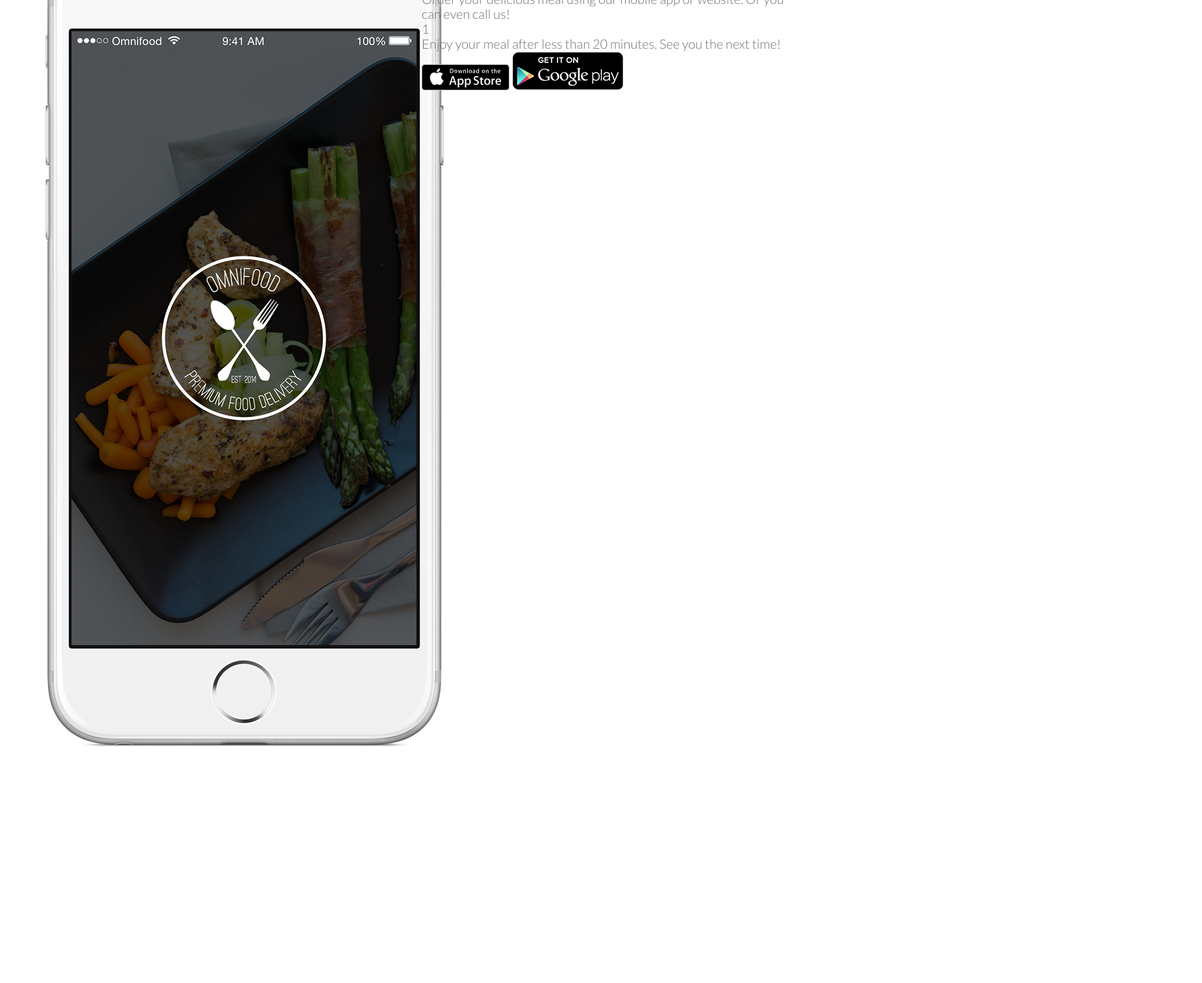
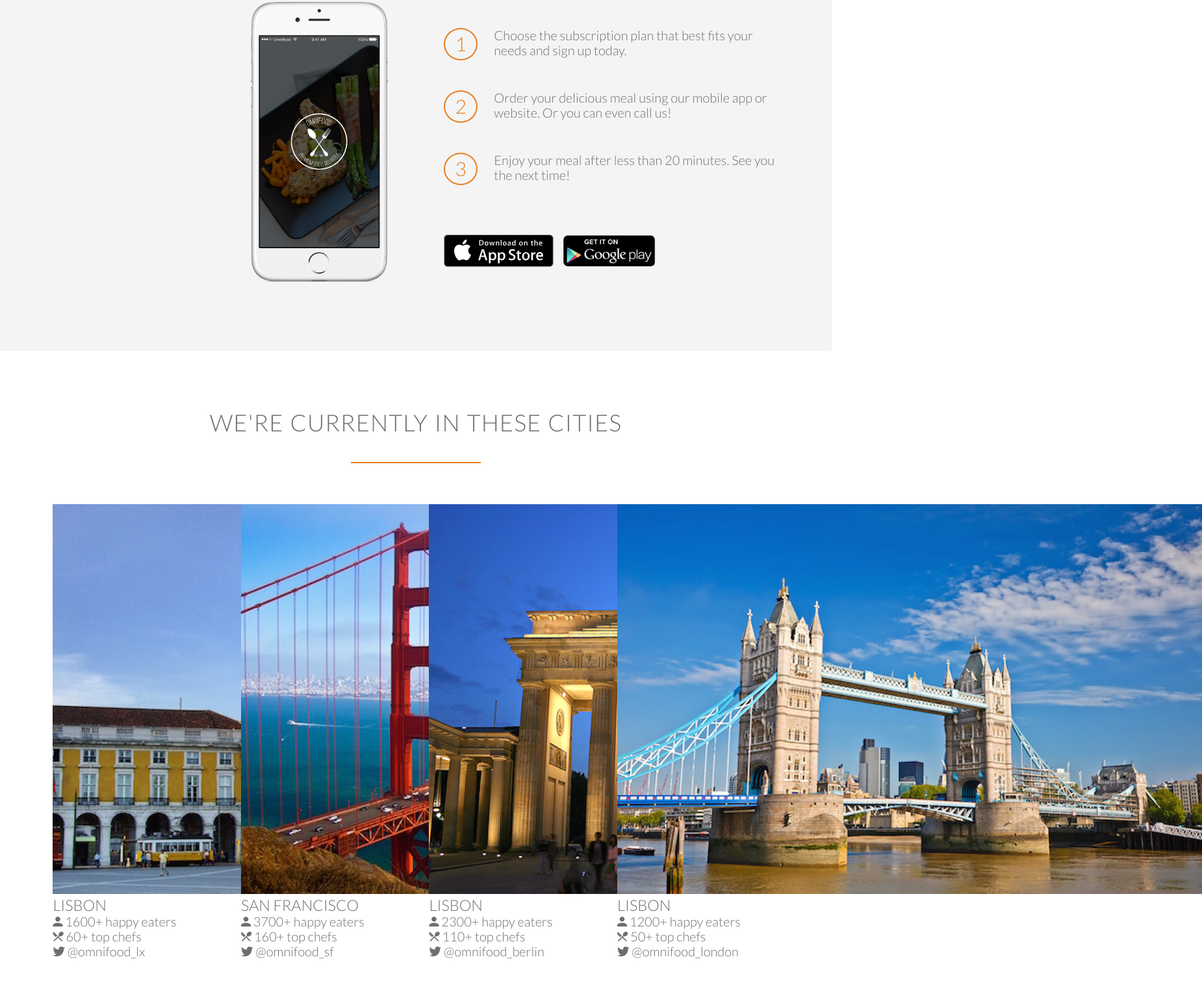
Before and after one commit to ezekielysunday/omnifood, a plain HTML site: page index.html in a window 1280 px wide. Shown: the part 2226-3739 px from the top of the page at 65% size, 1850 px wide, since content can reach past the window. Before the commit the page ends 3481 px from the top, so only its background shows below. Drawn offline with Linux system fonts and the light colour scheme; files whose address does not match are found by name.

Commit message:
added the food section to the website

```diff
--- a/index.html
+++ b/index.html
@@ -67,7 +67,7 @@
         </section>
 
         <section class="section-meals">
-            <ul class="meals-showcase">
+            <ul class="meals-showcase clearfix">
                 <li>
                     <figure class="meal-photo">
                         <img src="resources/img/1.jpg" alt="Korean bibimbap with egg and vegetables">
@@ -89,7 +89,7 @@
                     </figure>
                 </li>
             </ul>
-            <ul class="meals-showcase">
+            <ul class="meals-showcase clearfix">
                 <li>
                     <figure class="meal-photo">
                         <img src="resources/img/5.jpg" alt="Paleo beef steak with vegetables">
@@ -127,18 +127,91 @@
                         <p>Choose the subscription plan that best fits your needs and sign up today.</p>
                     </div>
                     <div class="works-step">
-                        <div>1</div>
+                        <div>2</div>
                         <p>Order your delicious meal using our mobile app or website. Or you can even call us!</p>
                     </div>
                     <div class="works-step">
-                        <div>1</div>
+                        <div>3</div>
                         <p>Enjoy your meal after less than 20 minutes. See you the next time!</p>
                     </div>
 
-                    <a href="#" class="button-app"><img src="resources/img/download-app.svg" alt="Apple store button"></a>
-                    <a href="#" class="button-app"><img src="resources/img/download-app-android.png" alt="Play store button"></a>
+                    <a href="#" class="btn-app"><img src="resources/img/download-app.svg" alt="Apple store button"></a>
+                    <a href="#" class="btn-app"><img src="resources/img/download-app-android.png" alt="Play store button"></a>
                 </div>
             </div>
+        </section>
+
+        <section class="section-cities">
+            <div class="row">
+                <h2>We're currently in these cities</h2>
+            </div>
+            <div class="row">
+                <div class="col span-1-of-4 box">
+                    <img src="resources/img/lisbon-3.jpg" alt="Lisbon" class="city">
+                    <h3>Lisbon</h3>
+                    <div class="city-feature">
+                        <i class="ion-android-person"></i>
+                        1600+ happy eaters
+                    </div>
+                    <div class="city-feature">
+                        <i class="ion-android-restaurant"></i>
+                        60+ top chefs
+                    </div>
+                    <div class="city-feature">
+                        <i class="ion-social-twitter"></i>
+                        @omnifood_lx
+                    </div>
+                </div>
+                <div class="col span-1-of-4 box">
+                    <img src="resources/img/san-francisco.jpg" alt="san-francisco" class="city">
+                    <h3>San Francisco</h3>
+                    <div class="city-feature">
+                            <i class="ion-android-person"></i>
+                            3700+ happy eaters
+                        </div>
+                        <div class="city-feature">
+                            <i class="ion-android-restaurant"></i>
+                            160+ top chefs
+                        </div>
+                        <div class="city-feature">
+                            <i class="ion-social-twitter"></i>
+                            @omnifood_sf
+                        </div>
+                </div>
+                <div class="col span-1-of-4 box">
+                    <img src="resources/img/berlin.jpg" alt="Berlin" class="city">
+                    <h3>Lisbon</h3>
+                    <div class="city-feature">
+                        <i class="ion-android-person"></i>
+                        2300+ happy eaters
+                    </div>
+                    <div class="city-feature">
+                        <i class="ion-android-restaurant"></i>
+                        110+ top chefs
+                    </div>
+                    <div class="city-feature">
+                        <i class="ion-social-twitter"></i>
+                        @omnifood_berlin
+                    </div>
+                </div>
+                <div class="col span-1-of-4 box">
+                    <img src="resources/img/london.jpg" alt="London" class="city">
+                    <h3>Lisbon</h3>
+                    <div class="city-feature">
+                        <i class="ion-android-person"></i>
+                        1200+ happy eaters
+                    </div>
+                    <div class="city-feature">
+                        <i class="ion-android-restaurant"></i>
+                        50+ top chefs
+                    </div>
+                    <div class="city-feature">
+                        <i class="ion-social-twitter"></i>
+                        @omnifood_london
+                    </div>
+                </div>
+            </div>
+
         </section>
     </body>
 
@@ -150,4 +223,5 @@
 <!--
 
 
+
 -->
--- a/resources/css/style.css
+++ b/resources/css/style.css
@@ -16,6 +16,15 @@ html{
     font-size: 20px;
     font-weight: 300;
     text-rendering: optimizeLegibility;
+}
+
+.clearfix{zoom: 1;}
+.clearfix:after{
+    content: '.';
+    clear: both;
+    display: block;
+    height: 0;
+    visibility: hidden;
 }
 
 /*---------------------------------------------------------------*/
@@ -58,12 +67,6 @@ h2{
     text-align: center;
     margin-bottom: 40px;
     letter-spacing: 1px;
-}
-
-h3{
-    font-size: 110%;
-    margin-bottom: 15px;
-    text-align: center;
 }
 
 h2:after{
@@ -208,6 +211,12 @@ header {
     margin-bottom: 20px;
 }
 
+.section-features h3{
+    font-size: 110%;
+    margin-bottom: 15px;
+    text-align: center;
+}
+
 /*---------------------------------------------------------------*/
 /*MEALS*/
 /*---------------------------------------------------------------*/
@@ -256,6 +265,48 @@ header {
 /*HOW IT WORKS*/
 /*---------------------------------------------------------------*/
 
-.step-box{
+.section-steps{
+    background-color: #f4f4f4;
+}
+
+.step-box:first-child{
+    text-align: right;
+    padding-right: 3%;
     margin-top:30px;
 }
+
+.step-box:last-child{
+    padding-left:3%;
+    margin-top: 70px;
+}
+
+.app-screen{
+    width: 40%;
+}
+
+.works-step{
+    margin-bottom: 50px;
+}
+
+.works-step:last-of-type{
+    margin-bottom: 80px;
+}
+
+.works-step div{
+    color: #e67e22;
+    border: 2px solid #e67e22;
+    border-radius: 50%;
+    height: 50px;
+    width: 52px;
+    text-align: center;
+    padding: 5px;
+    float: left;
+    font-size: 150%;
+
+    margin-right: 25px;
+}
+
+.btn-app img{
+    height:50px;
+    margin-right:10px;
+}
```
Also changed, not shown: resources/img/san-francisco.jpg (added).
